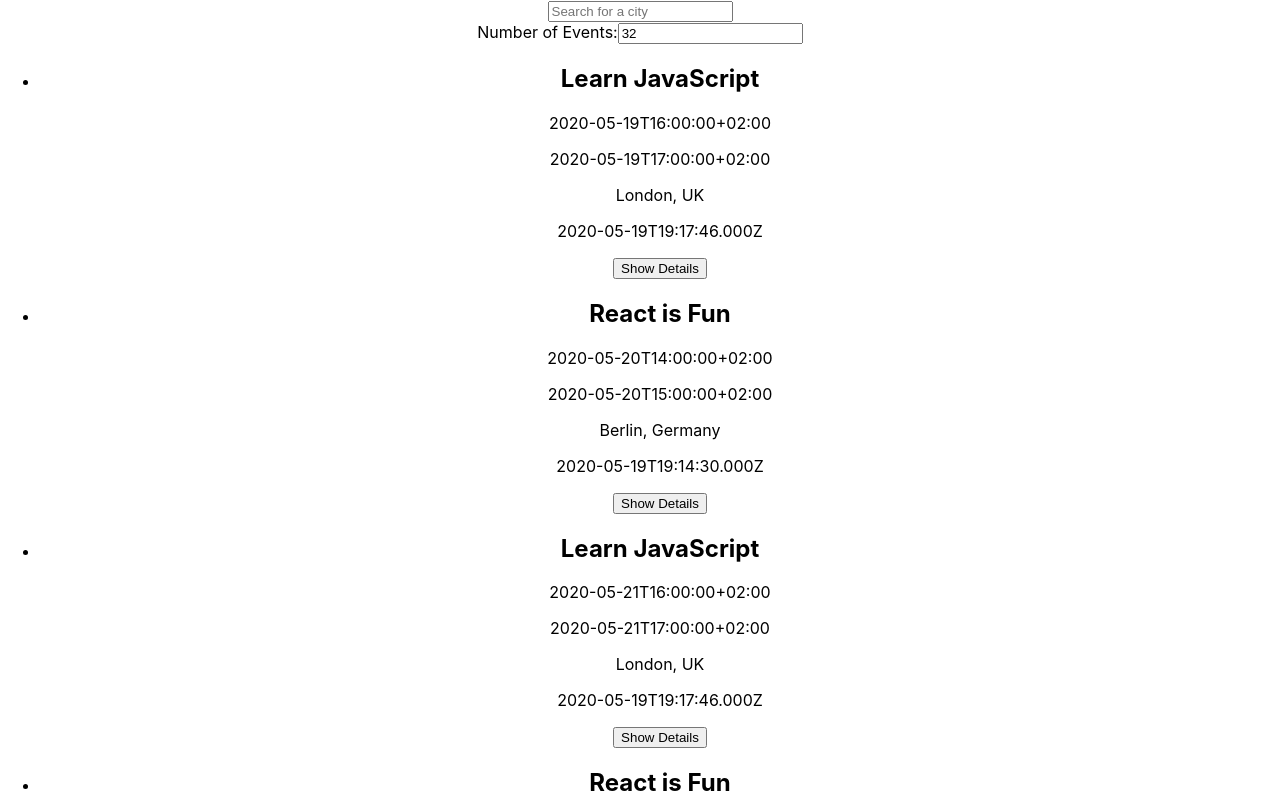
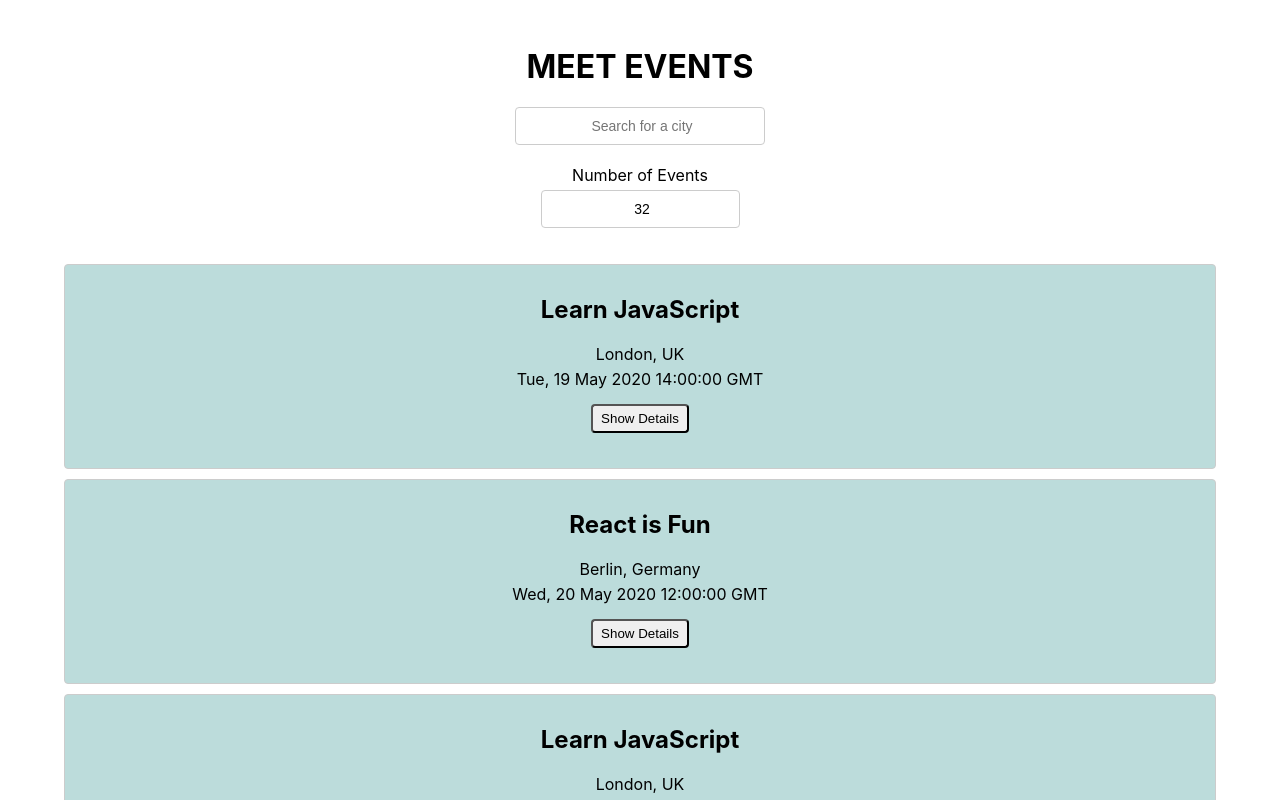
Before and after one commit to TK1893/meet, a React (Create React App) app: page / in a window 1280 px wide. Shown: the top 800 px of the page. Built offline with nearby package versions, Linux system fonts and the light colour scheme.

Commit message:
Update Meet App Ex.4-5

```diff
--- a/src/App.css
+++ b/src/App.css
@@ -1,38 +1,115 @@
+@import url(https://fonts.googleapis.com/css?family=Roboto:500);
 .App {
+  text-align: center;
+  padding: 2% 5%;
+}
+
+.App * {
+  box-sizing: border-box;
+}
+
+ul {
+  padding: 0;
+  list-style: none;
+}
+
+p {
+  margin: 5px 0;
+}
+
+input[type='text'],
+input[type='number'] {
+  padding: 8px 6px 8px 10px;
+  border-radius: 4px;
+  outline: none;
+  border: 1px solid #ccc;
+  font-size: 14px;
+  line-height: 20px;
+  align-self: center;
+  height: 38px;
+  margin-bottom: 20px;
+}
+
+.city {
+  width: 250px;
   text-align: center;
 }
 
-.App-logo {
-  height: 40vmin;
-  pointer-events: none;
+#city-search {
+  display: flex;
+  flex-direction: column;
+  margin: auto;
+  position: relative;
+}
+#city-input-label {
+  background-color: black;
+  color: white;
+  margin-bottom: 10px;
+}
+.suggestions {
+  width: 250px;
+  position: absolute;
+  top: 45px;
+  z-index: 2;
+  align-self: center;
+  margin: 0;
+  font-size: 14px;
+  box-shadow: 10px 10px 16px -12px rgba(0, 0, 0, 0.75);
 }
 
-@media (prefers-reduced-motion: no-preference) {
-  .App-logo {
-    animation: App-logo-spin infinite 20s linear;
-  }
+.suggestions > li {
+  text-align: center;
+  padding: 8px 6px 8px 10px;
+  background-color: #eee;
+  cursor: default;
 }
 
-.App-header {
-  background-color: #282c34;
-  min-height: 100vh;
+.suggestions > li:last-child {
+  border-bottom-left-radius: 4px;
+  border-bottom-right-radius: 4px;
+}
+
+.suggestions > li:hover {
+  background-color: #bcdcdb;
+}
+
+.event {
+  padding: 10px 10px 35px;
+  margin-bottom: 10px;
+  /* text-align: left; */
+  border: 1px solid #ccc;
+  border-radius: 4px;
+  position: relative;
+  background-color: #bcdcdb;
+}
+.details {
+  margin: 20px 0 20px 0;
+}
+
+.toggle-details-btn {
+  /* position: absolute;
+  right: 5px;
+  bottom: 5px; */
+  margin-top: 10px;
+  padding: 5px 8px;
+  border-radius: 4px;
+  outline: none;
+  cursor: pointer;
+}
+.details-heading {
+  font-weight: 700;
+  margin-top: 15px;
+}
+
+#number-of-events {
   display: flex;
   flex-direction: column;
-  align-items: center;
-  justify-content: center;
-  font-size: calc(10px + 2vmin);
-  color: white;
+  margin: auto;
+  position: relative;
 }
-
-.App-link {
-  color: #61dafb;
+#number-of-events > input {
+  text-align: center;
 }
-
-@keyframes App-logo-spin {
-  from {
-    transform: rotate(0deg);
-  }
-  to {
-    transform: rotate(360deg);
-  }
+#number-of-events > label {
+  margin-bottom: 5px;
 }
--- a/src/App.js
+++ b/src/App.js
@@ -30,6 +30,7 @@
 
   return (
     <div className="App">
+      <h1>MEET EVENTS</h1>
       <CitySearch allLocations={allLocations} setCurrentCity={setCurrentCity} />
       <NumberOfEvents setCurrentNOE={setCurrentNOE} />
       <EventList events={events} />
--- a/src/components/Event.js
+++ b/src/components/Event.js
@@ -5,18 +5,20 @@
   const [showDetails, setShowDetails] = useState(false);
 
   return (
-    <div>
+    <div className="event">
       <li>
-        <h2>{event.summary}</h2>
-        <p>{event.start.dateTime}</p>
-        <p>{event.end.dateTime}</p>
-        <p>{event.location}</p>
-        <p>{event.created}</p>
+        <h2>{event && event.summary}</h2>
+        <p>{event && event.location}</p>
+        <p>{event && new Date(event.start.dateTime).toUTCString()}</p>
       </li>
       {showDetails ? (
         <div className="details" id="details">
-          <h2>{event.summary}</h2>
+          <p className="details-heading">What can you expect?</p>
           <p>{event.description}</p>
+          <p className="details-heading">Event start</p>
+          <p>{event && new Date(event.start.dateTime).toUTCString()}</p>
+          <p className="details-heading">Event start</p>
+          <p>{event && new Date(event.end.dateTime).toUTCString()}</p>
         </div>
       ) : null}
       <button
--- a/src/components/NumberOfEvents.js
+++ b/src/components/NumberOfEvents.js
@@ -11,7 +11,7 @@
 
   return (
     <div id="number-of-events">
-      <label>Number of Events:</label>
+      <label>Number of Events</label>
       <input type="text" className="number" value={number} onChange={handleInputChanged} />
     </div>
   );
```
